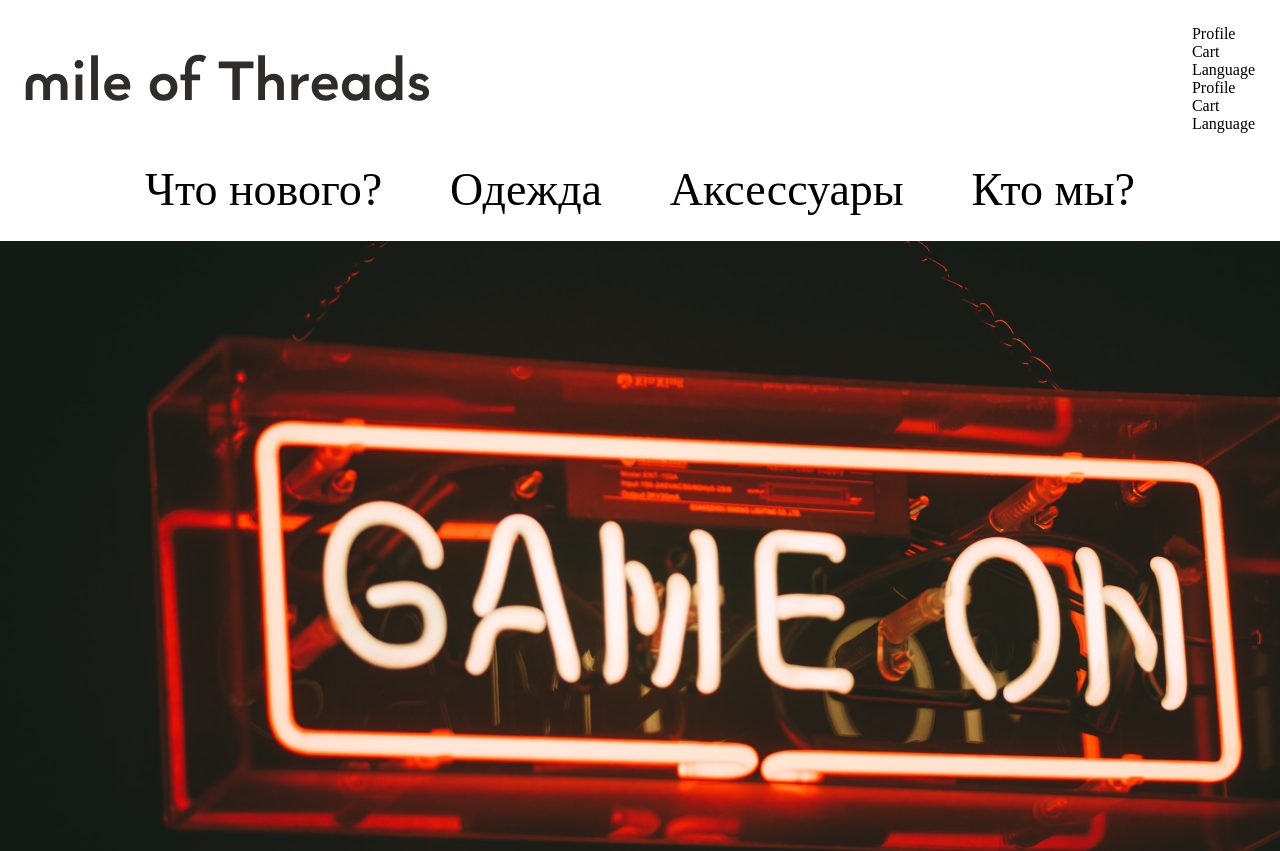
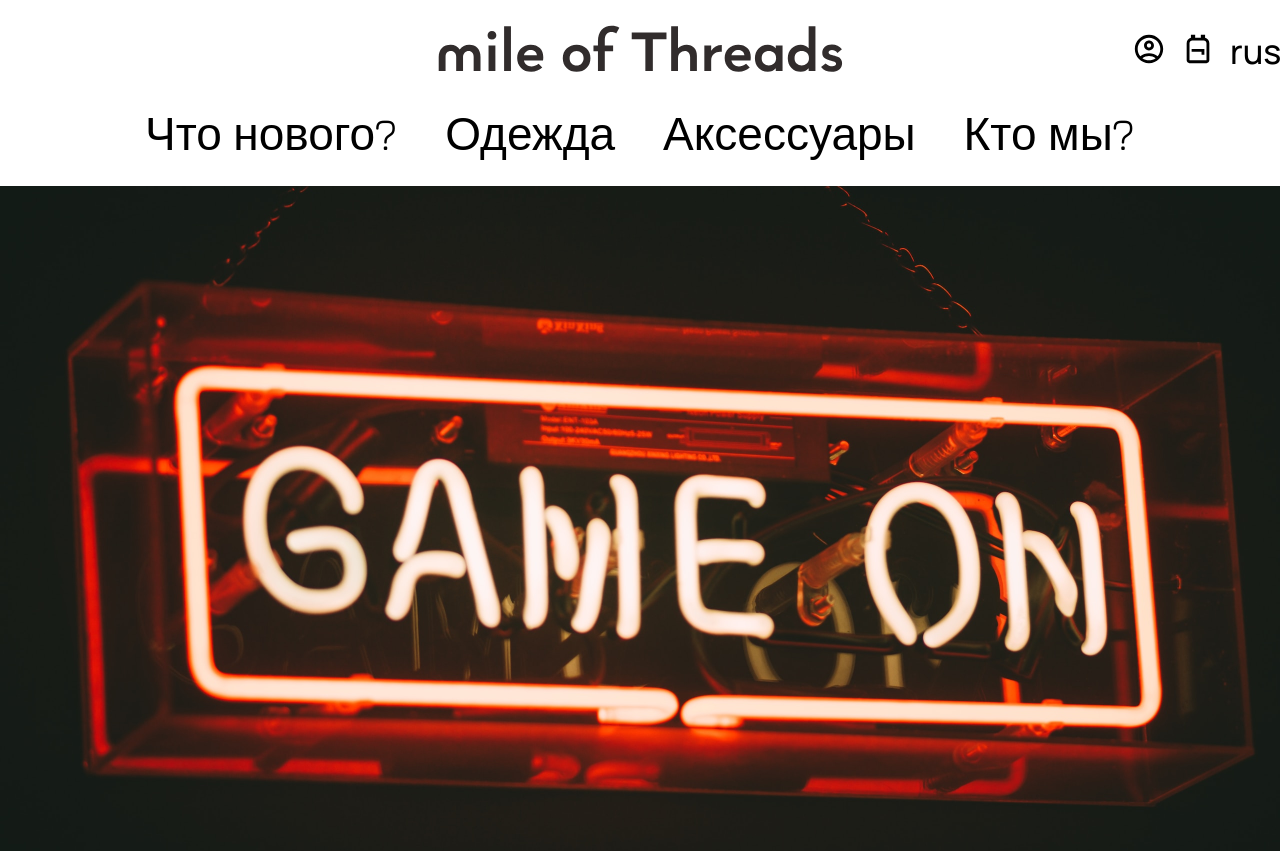
Before and after one commit to MaKxex/mile-of-threads, a Next.js app: page / in a window 1280 px wide. Shown: the top 851 px of the page. Built offline with nearby package versions, Linux system fonts and the light colour scheme.

Commit message:
Header update

```diff
--- a/app/header.js
+++ b/app/header.js
@@ -1,9 +1,32 @@
+"use client";
+
 import React from 'react'
 import "../assets/scss/layout.scss"
 import Logo from "../assets/img/logo.svg"
 import Image from 'next/image'
 
 import Link from 'next/link'
+
+
+
+import {Jura, Manrope } from 'next/font/google'
+
+import AccountCircleOutlinedIcon from '@mui/icons-material/AccountCircleOutlined';
+import BackpackOutlinedIcon from '@mui/icons-material/BackpackOutlined';
+
+
+
+
+
+const jura = Jura({
+  weight: '400',
+  subsets: ['latin'],
+})
+
+const manrope = Manrope({
+  weight: '500',
+  subsets: ['latin'],
+})
 
 
 
@@ -14,23 +37,21 @@ export default function Header() {
   return (
     <div className='navbar'>
         <div className='-top'>
-            <Link href="/">
-                <Image src={Logo}/>
+            <div></div>
+            <Link className='logo' href="/">
+                <Image src={Logo} alt='logo'/>
             </Link>
             <div className='-navbar_btns'>
-              <div className='-navBtn'> Profile</div>
-              <div className='-navBtn'> Cart</div>
-              <div className='-navBtn'> Language</div>
-              <div>Profile</div>
-              <div>Cart</div>
-              <div>Language</div>
+              <Link href="/#"><AccountCircleOutlinedIcon className='-navBtns' /></Link>
+              <Link href="/#"><BackpackOutlinedIcon className='-navBtns' /></Link>
+              <Link href="/#" className='-navBtns'><span className={manrope.className}>rus</span></Link>
             </div>
         </div>
         <div className='-bottom'>
-            <Link href="/whats-new">Что нового?</Link>
-            <Link href="/clothes">Одежда</Link>
-            <Link href="/accessories">Аксессуары</Link>
-            <Link href="/about-us">Кто мы?</Link>
+            <Link className={jura.className} href="/whats-new">Что нового?</Link>
+            <Link className={jura.className} href="/clothes">Одежда</Link>
+            <Link className={jura.className} href="/accessories">Аксессуары</Link>
+            <Link className={jura.className} href="/about-us">Кто мы?</Link>
         </div>
 
     </div>
--- a/app/page.js
+++ b/app/page.js
@@ -7,12 +7,11 @@ import Tovar from "../assets/img/tovar.jpg"
 import Slider from "../assets/img/slider.png"
 
 
-const inter = Inter({ subsets: ['latin'] })
 
 export default function Home() {
   return (
         <div>
-        <div className='slider'>
+        <div className='figure'>
             <Image src={Slider} />
 
         </div>
--- a/assets/scss/home.scss
+++ b/assets/scss/home.scss
@@ -28,6 +28,17 @@
 }
 
 
+.figure {
+    width: 100%;
+    height: 688px ;
+}
+
+.figure img {
+    width: 100%; /* Ширина изображений */
+    height: 100%; /* Высота изображении */
+    object-fit: cover; /* Вписываем фотографию в область */
+}
+
 
 .slider {
     width: 100%;
--- a/assets/scss/layout.scss
+++ b/assets/scss/layout.scss
@@ -1,3 +1,8 @@
+
+.logo {
+    margin: 0 auto;
+}
+
 .navbar {
     width: 100%;
     background: #fff;
@@ -8,16 +13,20 @@
     gap:30px;
     flex: 1;
     .-top {
-        display: flex;
+        display: grid;
+        grid-template-columns: 10% 80% 10%;
         align-items: center;
         flex-direction: row;
         justify-content: space-between;
 
         .-navbar_btns {
             align-content: space-between;
-            .-navBtn {
-                flex-direction: column;
-                justify-content: space-between;
+            align-items: center;
+            display: flex;
+            flex-direction: row;
+            gap: 15px;
+            .-navBtns {
+                font-size: 34px;
             }
 
 
--- a/package.json
+++ b/package.json
@@ -9,11 +9,17 @@
     "lint": "next lint"
   },
   "dependencies": {
+    "@coreui/react": "^4.6.0",
+    "@emotion/react": "^11.10.6",
+    "@emotion/server": "^11.10.0",
+    "@mui/material": "^5.11.12",
     "eslint": "8.35.0",
     "eslint-config-next": "^13.2.1",
     "next": "^13.2.1",
     "react": "^18.2.0",
     "react-dom": "^18.2.0",
+    "react-icons": "^4.8.0",
+    "react-material-ui-carousel": "^3.4.2",
     "sass": "^1.58.3"
   }
 }
```
Also changed, not shown: сomponents/title_text.js (deleted, +0 -8 lines), 1 other file (tests, documents, lock files or other folders).
